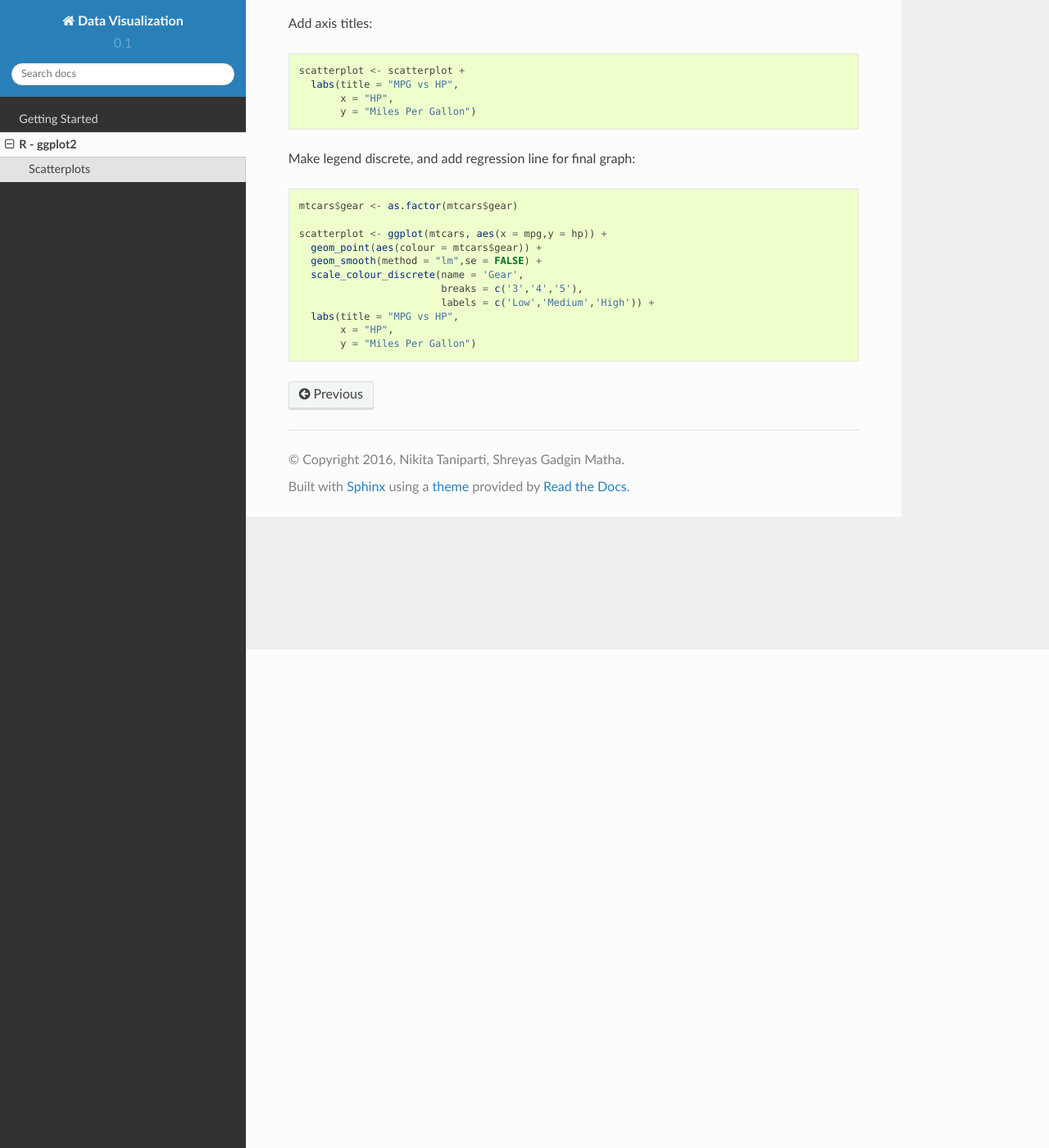
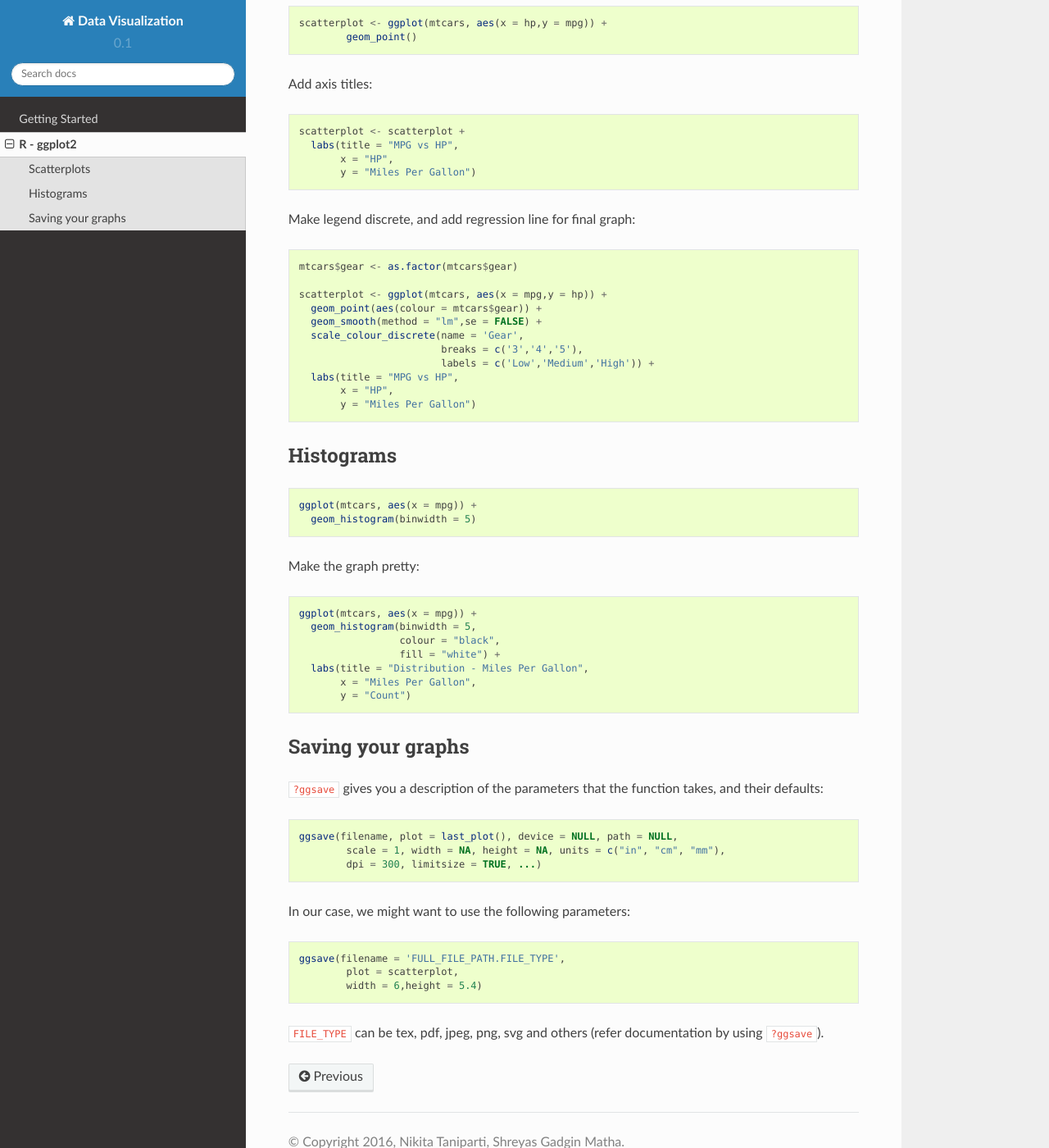
Before and after one commit to shreyasgm/data-visualization-training, a Sphinx documentation site: the page built from docs/vizWithR.rst, in a window 1280 px wide and 1400 px high, scrolled down 608 px. Shown: the whole window at 82% size. Built offline with Sphinx 7.4.7 and the Read the Docs theme 2.0.0, drawn with Linux system fonts in a browser that asks for light colours; some of the changed text lies outside the part shown.

Commit message:
Extended ggplot2 tutorial to include histograms and file outputs

```diff
--- a/docs/vizWithR.rst
+++ b/docs/vizWithR.rst
@@ -2,9 +2,11 @@ R - ggplot2
 ===========
 Prerequisite: make sure that you have set everything up as described in :doc:`'Getting Started' <gettingstarted>`.
 
+.. highlight:: R
+
+We will use the :code:`mtcars` dataset, which comes pre-loaded in the R session. Explore the dataset by executing :code:`str(mtcars)` and :code:`summary(mtcars)` in the R console.
+
 Load the ggplot2 package using:
-
-.. highlight:: R
 
 ::
 
@@ -42,3 +44,38 @@ Make legend discrete, and add regression line for final graph::
 	  labs(title = "MPG vs HP",
 	       x = "HP",
 	       y = "Miles Per Gallon")
+
+Histograms
+----------
+
+::
+
+	ggplot(mtcars, aes(x = mpg)) +
+	  geom_histogram(binwidth = 5)
+
+Make the graph pretty::
+
+	ggplot(mtcars, aes(x = mpg)) +
+	  geom_histogram(binwidth = 5,
+	                 colour = "black",
+	                 fill = "white") +
+	  labs(title = "Distribution - Miles Per Gallon",
+	       x = "Miles Per Gallon",
+	       y = "Count")
+
+Saving your graphs
+------------------
+
+:code:`?ggsave` gives you a description of the parameters that the function takes, and their defaults::
+
+	ggsave(filename, plot = last_plot(), device = NULL, path = NULL,
+		scale = 1, width = NA, height = NA, units = c("in", "cm", "mm"),
+		dpi = 300, limitsize = TRUE, ...)
+
+In our case, we might want to use the following parameters::
+
+	ggsave(filename = 'FULL_FILE_PATH.FILE_TYPE',
+		plot = scatterplot,
+		width = 6,height = 5.4)
+
+:code:`FILE_TYPE` can be tex, pdf, jpeg, png, svg and others (refer documentation by using :code:`?ggsave`).
```
